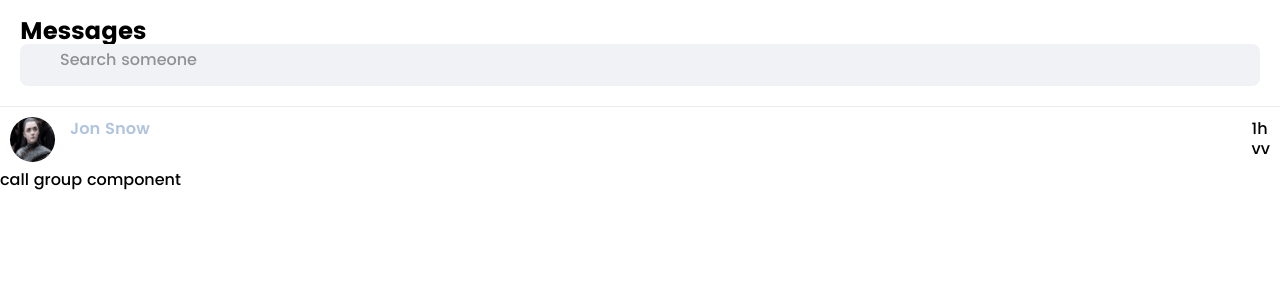
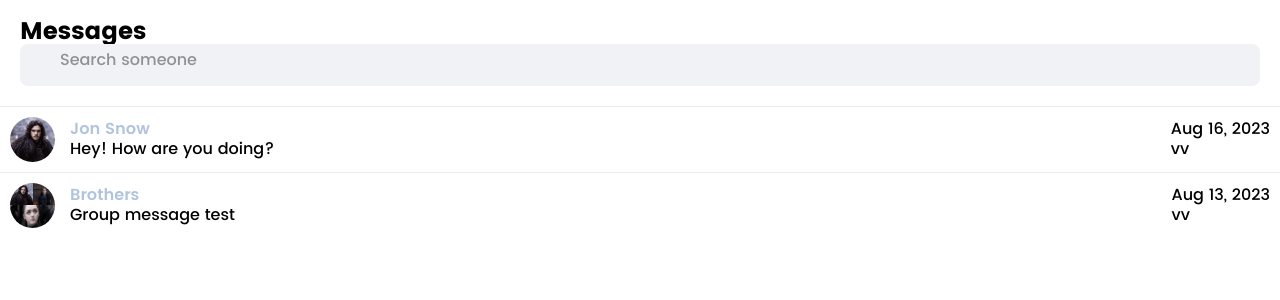
Before and after one commit to matheusjv11/Simple-Chat, a Next.js app: page / in a window 1280 px wide. Shown: the top 300 px of the page. Built offline with nearby package versions, Linux system fonts and the light colour scheme; some icons are missing.

Commit message:
Adding date control and group preview

```diff
--- a/package.json
+++ b/package.json
@@ -21,6 +21,7 @@
     "eslint": "8.43.0",
     "eslint-config-next": "13.4.7",
     "jest-styled-components": "^7.1.1",
+    "moment": "^2.29.4",
     "next": "13.4.7",
     "prettier": "^2.8.8",
     "react": "18.2.0",
--- a/src/components/GroupChatPreview/index.tsx
+++ b/src/components/GroupChatPreview/index.tsx
@@ -1,8 +1,25 @@
+import { GroupChatType } from '@/types/GroupChatType'
 import * as S from './styles'
+import MessagePreview from '../MessagePreview'
+import { UserService } from '@/services/UserService'
+import GroupPicture from '../GroupPicture'
 
-const GroupChatPreview = () => (
-  <S.Wrapper>
-      <h1>GroupChatPreview</h1>
-  </S.Wrapper>
-)
+type GroupChatPreviewProps = {
+  chat: GroupChatType
+}
+
+const GroupChatPreview = ({ chat }: GroupChatPreviewProps) => {
+  const membersProfile = chat.members.map((member) => {
+    return UserService.getUser(member).profile
+  })
+
+  return (
+    <S.Wrapper>
+      <MessagePreview name={chat.name} lastMessage={chat.lastMessage}>
+        <GroupPicture membersProfile={membersProfile} />
+      </MessagePreview>
+    </S.Wrapper>
+  )
+}
+
 export default GroupChatPreview
--- a/src/components/GroupPicture/index.tsx
+++ b/src/components/GroupPicture/index.tsx
@@ -12,6 +12,7 @@ const GroupPicture = ({ membersProfile = [] }: GroupPictureProps) => (
           src={profile}
           imageSize={membersProfile.length}
           currentIndex={i}
+          key={i}
         />
       )
     })}
--- a/src/components/MessagePreview/index.tsx
+++ b/src/components/MessagePreview/index.tsx
@@ -2,6 +2,7 @@ import * as S from './styles'
 
 import { Username } from '../MessageBox/styles'
 import { MessageType } from '@/types/MessageType'
+import { DateUtils } from '@/utils/DateUtils'
 
 type MessagePreviewProps = {
   name: string
@@ -14,6 +15,8 @@ const MessagePreview = ({
   lastMessage,
   children
 }: MessagePreviewProps) => {
+  const date = new DateUtils(lastMessage?.dtSend || '').chatPreviewDate()
+
   return (
     <S.Wrapper>
       {children}
@@ -23,7 +26,7 @@ const MessagePreview = ({
           <p>{lastMessage?.content}</p>
         </S.FlexColumn>
         <S.FlexColumn>
-          <p>1h</p>
+          <p>{date}</p>
           <p>vv</p>
         </S.FlexColumn>
       </S.MessageContent>
--- a/src/database/Characters.ts
+++ b/src/database/Characters.ts
@@ -3,17 +3,23 @@ import { UserType } from '@/types/UserType'
 export enum ExistingCharacters {
   JON = 'jon',
   SANSA = 'sansa',
-  NED = 'ned'
+  NED = 'ned',
+  ARYA = 'arya'
 }
 
 export const Characters: Record<ExistingCharacters, UserType> = {
   jon: {
     name: 'Jon Snow',
     house: 'stark',
-    profile: 'img/profiles/arya.png'
+    profile: 'img/profiles/jon.png'
   },
   sansa: {
     name: 'Sansa Stark',
+    house: 'stark',
+    profile: 'img/profiles/sansa.png'
+  },
+  arya: {
+    name: 'Arya Stark',
     house: 'stark',
     profile: 'img/profiles/arya.png'
   },
--- a/src/mock/InitialGroupChats.ts
+++ b/src/mock/InitialGroupChats.ts
@@ -3,16 +3,25 @@ import { GroupChatType } from '@/types/GroupChatType'
 
 export const InitialGroupChats: GroupChatType[] = [
   {
-    members: [ExistingCharacters.JON, ExistingCharacters.SANSA],
+    members: [
+      ExistingCharacters.JON,
+      ExistingCharacters.SANSA,
+      ExistingCharacters.ARYA
+    ],
     name: 'Brothers',
     description: 'First group test',
     messages: [
       {
         content: 'Group message test',
-        dtSend: '2023',
+        dtSend: '2023-08-13 14:25:20',
         user: ExistingCharacters.JON
       }
     ],
-    pinned: false
+    pinned: false,
+    lastMessage: {
+      content: 'Group message test',
+      dtSend: '2023-08-13 14:25:20',
+      user: ExistingCharacters.JON
+    }
   }
 ]
--- a/src/mock/InitialSingleChats.ts
+++ b/src/mock/InitialSingleChats.ts
@@ -6,11 +6,16 @@ export const InitialSingleChats: SingleChatType[] = [
     member: ExistingCharacters.JON,
     messages: [
       {
-        content: 'Just a Test',
-        dtSend: '2023',
+        content: 'Hey! How are you doing?',
+        dtSend: '2023-08-16 15:30:20',
         user: ExistingCharacters.JON
       }
     ],
-    pinned: false
+    pinned: false,
+    lastMessage: {
+      content: 'Hey! How are you doing?',
+      dtSend: '2023-08-16 15:30:20',
+      user: ExistingCharacters.JON
+    }
   }
 ]
--- a/src/templates/SideMessages/index.tsx
+++ b/src/templates/SideMessages/index.tsx
@@ -24,7 +24,7 @@ const SideMessages = () => {
           TypeUtils.isSingleChatType(chat) ? (
             <SingleChatPreview chat={chat} key={i} />
           ) : (
-            <div>call group component</div>
+            <GroupChatPreview chat={chat} key={`${i}_group`} />
           )
         )}
       </S.ChatWrapper>
--- /dev/null
+++ b/src/utils/DateUtils.ts
@@ -0,0 +1,49 @@
+import moment, { Moment } from 'moment'
+
+export class DateUtils {
+  private momentDate: Moment
+
+  public constructor(date: string) {
+    this.momentDate = moment(date)
+  }
+
+  public chatPreviewDate(): string {
+    if (this.isToday()) {
+      return this.getHoursAndMinutes()
+    }
+
+    if (this.isYesterday()) {
+      return 'Yesterday'
+    }
+
+    if (this.isSameWeek()) {
+      return this.getWeekDay()
+    }
+
+    return this.getYearDate()
+  }
+
+  private isToday(): boolean {
+    return this.momentDate.isSame(moment(), 'day')
+  }
+
+  private isSameWeek(): boolean {
+    return this.momentDate.isSame(moment(), 'week')
+  }
+
+  private isYesterday(): boolean {
+    return this.momentDate.isSame(moment().subtract(1, 'day'), 'day')
+  }
+
+  private getHoursAndMinutes(): string {
+    return this.momentDate.format('HH:mm')
+  }
+
+  private getWeekDay(): string {
+    return this.momentDate.format('dddd')
+  }
+
+  private getYearDate(): string {
+    return this.momentDate.format('MMM D, YYYY')
+  }
+}
```
Also changed, not shown: public/img/profiles/jon.png, 1 other file (tests, documents, lock files or other folders).
